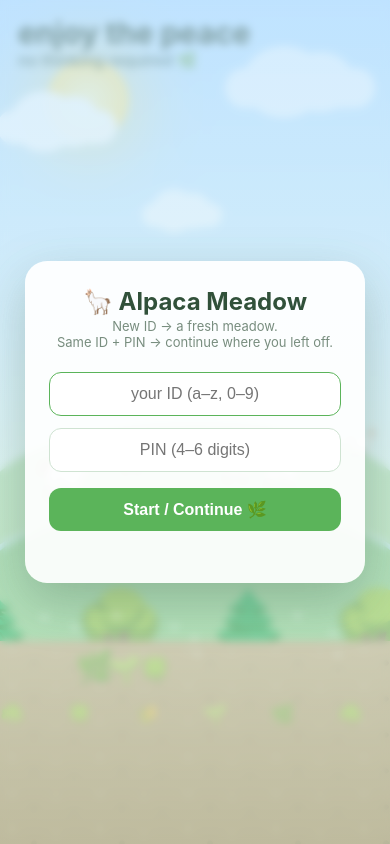
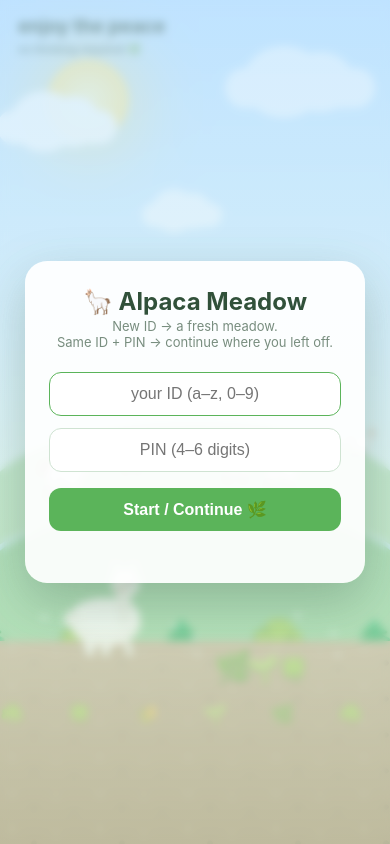
Before and after one commit to jungyeon2eo/alpacon-vibe-app, a FastAPI app: page / in a window 390 px wide. Run offline with FastAPI, Linux system fonts and the light colour scheme.

Commit message:
responsive: optimize layout for mobile (portrait)
- alpaca/tuft/nom positions driven by --alx/--alw vars (no more fixed -392px offset that pushed off-screen on narrow viewports)
- @media(max-width:640px): scale alpaca down, reposition HUD/board/checkpoints/shelf, smaller tagline/fonts
- desktop layout unchanged

```diff
--- a/app/templates/index.html
+++ b/app/templates/index.html
@@ -8,7 +8,7 @@
     *{box-sizing:border-box}
     html,body{margin:0;height:100%;overflow:hidden;font-family:-apple-system,Inter,"Segoe UI",Roboto,sans-serif;color:#31513a;user-select:none}
     body{background:#0a0f2e;cursor:pointer}
-    #scene{position:fixed;inset:0}
+    #scene{position:fixed;inset:0;--alx:calc(58% - 392px);--alw:196px}
 
     /* day/night cycle — all layers share a 90s timeline */
     .sky{position:absolute;inset:0}
@@ -80,7 +80,7 @@
     @keyframes amble{from{left:108%}to{left:-12%}}
 
     /* alpaca — wrapper flips it to face right; svg does the trot bob */
-    #alpacaWrap{position:absolute;left:calc(58% - 392px);bottom:21%;width:196px;transform:scaleX(-1)}
+    #alpacaWrap{position:absolute;left:var(--alx);bottom:21%;width:var(--alw);transform:scaleX(-1)}
     #alpaca{width:100%;animation:trot .82s ease-in-out infinite}
     @keyframes trot{0%,100%{transform:translateY(0)}25%{transform:translateY(-5px)}50%{transform:translateY(0)}75%{transform:translateY(-5px)}}
     #alpaca .leg{transform-box:fill-box;transform-origin:50% 0}
@@ -93,8 +93,11 @@
 
     /* green grazing tufts (distinct from the brown ground) */
     .tuft{position:absolute;bottom:19%;font-size:30px;transition:transform .2s,opacity .2s;filter:drop-shadow(0 2px 1px rgba(0,60,20,.25))}
+    .t1{left:calc(var(--alx) + var(--alw) + 46px)}
+    .t2{left:calc(var(--alx) + var(--alw) + 78px);font-size:26px}
+    .t3{left:calc(var(--alx) + var(--alw) + 110px);font-size:24px}
     .tuft.eaten{transform:translateY(8px) scale(.2);opacity:0}
-    .nom{position:absolute;font-size:18px;font-weight:800;color:#3a7a45;pointer-events:none;z-index:6;animation:nom .7s ease forwards}
+    .nom{position:absolute;left:calc(var(--alx) + var(--alw) + 66px);bottom:40%;font-size:18px;font-weight:800;color:#3a7a45;pointer-events:none;z-index:6;animation:nom .7s ease forwards}
     @keyframes nom{0%{opacity:0;transform:translateY(0)}30%{opacity:1}100%{opacity:0;transform:translateY(-34px) scale(1.1)}}
 
     /* tagline */
@@ -151,6 +154,23 @@
     #login button{width:100%;margin-top:10px;padding:12px;border:0;border-radius:12px;background:#5bb45a;color:#fff;font-weight:800;font-size:16px;cursor:pointer}
     #loginerr{color:#d9534f;font-size:13px;font-weight:600;min-height:18px;margin-top:8px}
     .hidden{display:none!important}
+
+    /* ---- mobile (portrait) optimization ---- */
+    @media (max-width:640px){
+      #scene{--alx:13%;--alw:118px}
+      #tagline b{font-size:19px} #tagline small{font-size:11px}
+      #who{font-size:11px;padding:5px 9px}
+      #hud{top:46px;max-width:96%;gap:5px}
+      .stat{padding:5px 10px;font-size:11px}
+      #board{top:80px;right:10px;width:44vw;padding:6px 9px;font-size:11px}
+      #boardrows{max-height:110px}
+      #cp{top:80px;left:10px;width:44vw;padding:6px 9px;font-size:11px}
+      #cp .list{max-height:90px}
+      #cp .btns button{padding:5px 6px;font-size:11px}
+      #plants span{font-size:18px}
+      #hint{bottom:104px;font-size:12px}
+      .near-trees span{font-size:50px}
+    }
   </style>
 </head>
 <body>
@@ -181,9 +201,9 @@
     <div id="ghosts"></div>
 
     <!-- grazing plants: just in front of the (right-facing) alpaca -->
-    <div class="tuft" style="left:calc(58% - 150px)">🌿</div>
-    <div class="tuft" style="left:calc(58% - 118px);font-size:26px">🌱</div>
-    <div class="tuft" style="left:calc(58% - 86px);font-size:24px">🍀</div>
+    <div class="tuft t1">🌿</div>
+    <div class="tuft t2">🌱</div>
+    <div class="tuft t3">🍀</div>
 
     <div id="alpacaWrap">
       <svg id="alpaca" viewBox="0 0 200 200" xmlns="http://www.w3.org/2000/svg">
@@ -303,7 +323,7 @@
       renderCheckpoints(s.checkpoints||[]);
     }
     async function refresh(){const r=await api('/state');if(r.ok)render(await r.json());}
-    function nom(){const n=document.createElement('div');n.className='nom';n.textContent='nom';n.style.left='calc(58% - 130px)';n.style.bottom='40%';$('#scene').appendChild(n);setTimeout(()=>n.remove(),700);}
+    function nom(){const n=document.createElement('div');n.className='nom';n.textContent='nom';$('#scene').appendChild(n);setTimeout(()=>n.remove(),700);}
     async function graze(){
       if(busy||!TOKEN)return;busy=true;
       wrap.classList.add('eat');const t=tufts[Math.floor(Math.random()*tufts.length)];t.classList.add('eaten');nom();
```
